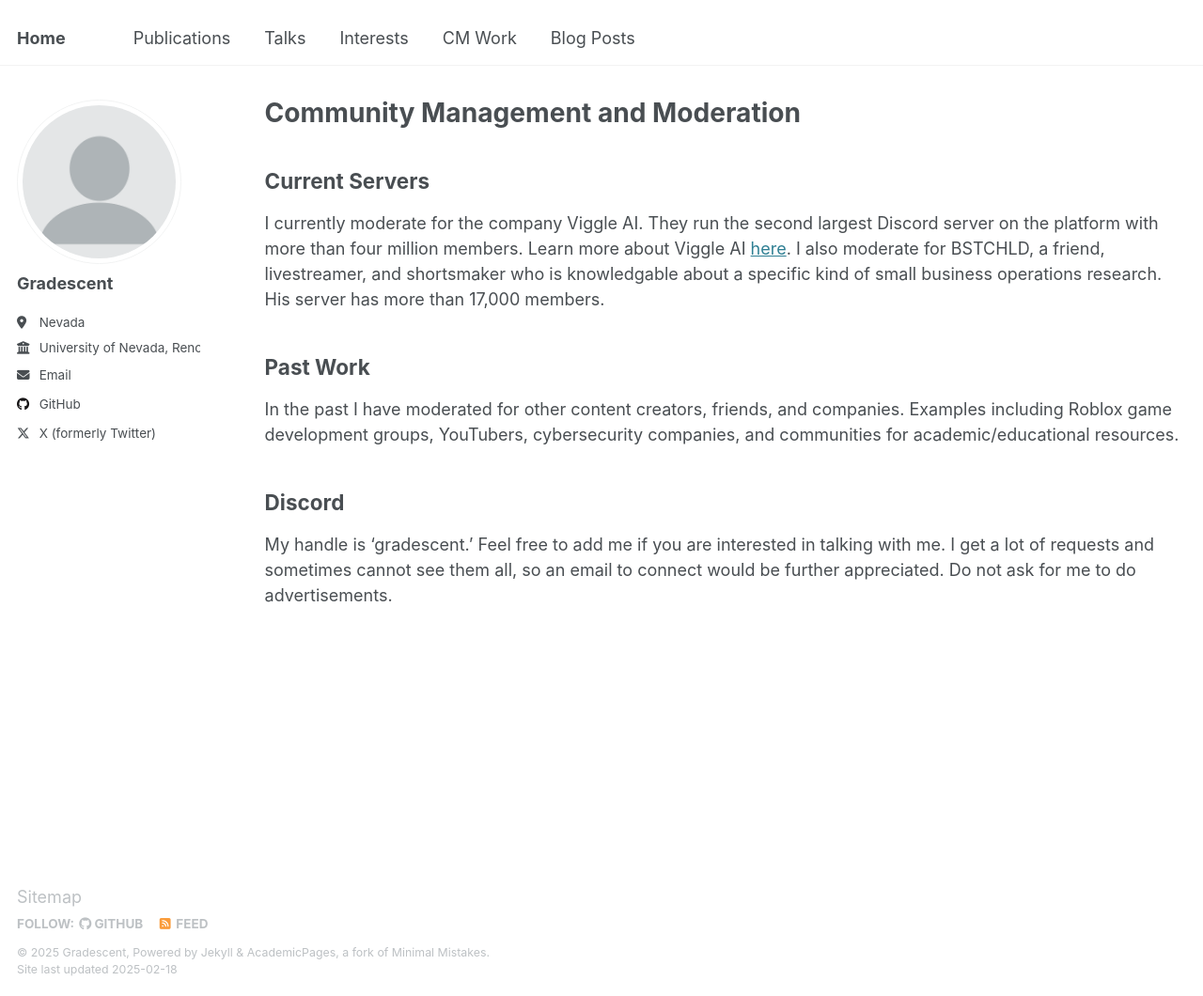
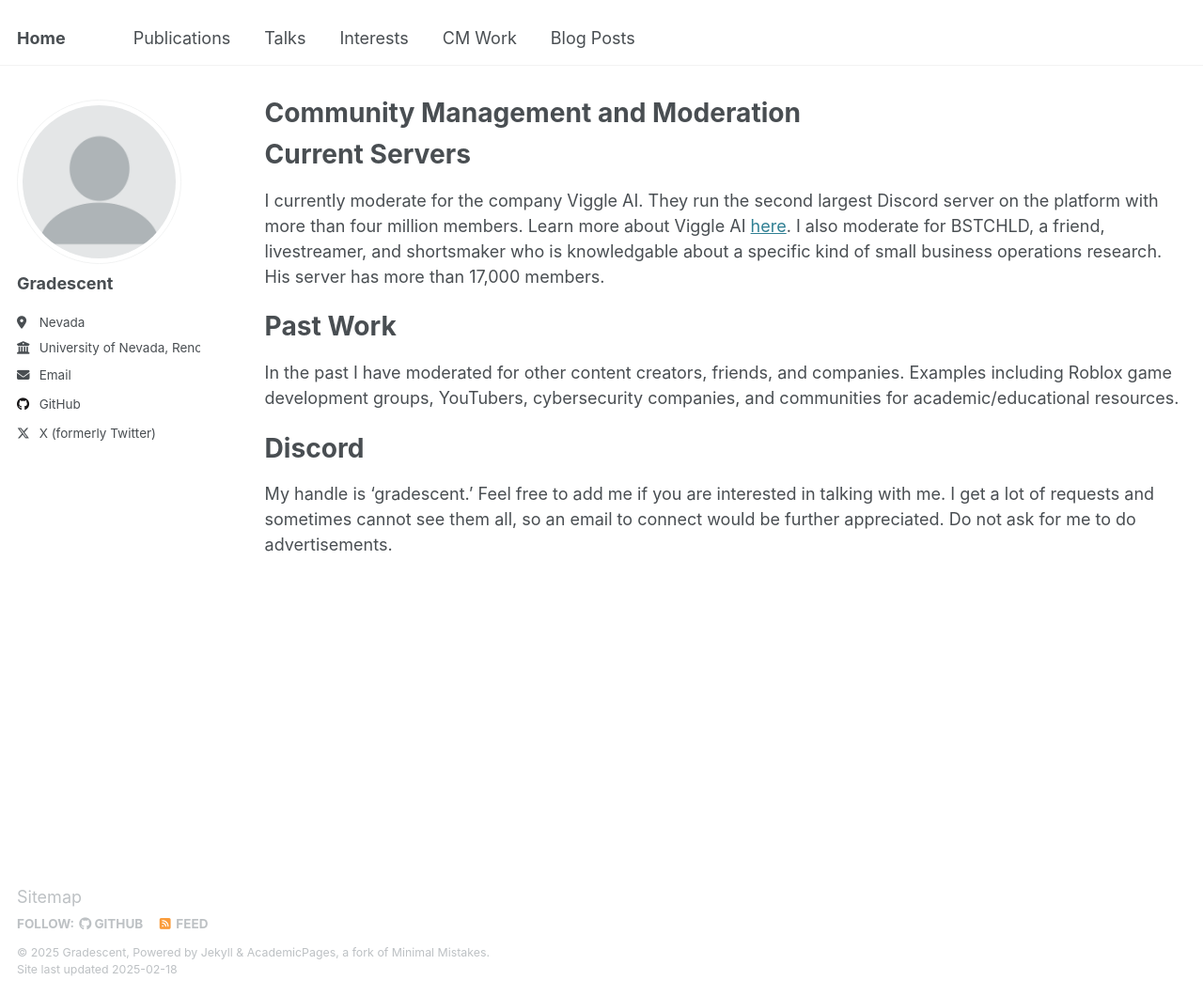
Before and after one commit to mikealmacera/mikealmacera.github.io, a Jekyll site: the page built from _pages/mod.md, in a window 1280 px wide and 1060 px high. Shown: the whole window at 94% size. Built offline with Jekyll 4.4.1, drawn with Linux system fonts in a browser that asks for light colours.

Commit message:
Update mod.md

```diff
--- a/_pages/mod.md
+++ b/_pages/mod.md
@@ -4,13 +4,15 @@ title: "Community Management and Moderation"
 permalink: /mod/
 author_profile: true
 ---
-## Current Servers
-
+Current Servers
+=====
 I currently moderate for the company Viggle AI. They run the second largest Discord server on the platform with more than four million members. Learn more about Viggle AI [here](https://viggle.ai).
 I also moderate for BSTCHLD, a friend, livestreamer, and shortsmaker who is knowledgable about a specific kind of small business operations research. His server has more than 17,000 members.
 
-## Past Work
+Past Work
+=====
 In the past I have moderated for other content creators, friends, and companies. Examples including Roblox game development groups, YouTubers, cybersecurity companies, and communities for academic/educational resources.
 
-## Discord
+Discord
+=====
 My handle is 'gradescent.' Feel free to add me if you are interested in talking with me. I get a lot of requests and sometimes cannot see them all, so an email to connect would be further appreciated. Do not ask for me to do advertisements.
```
